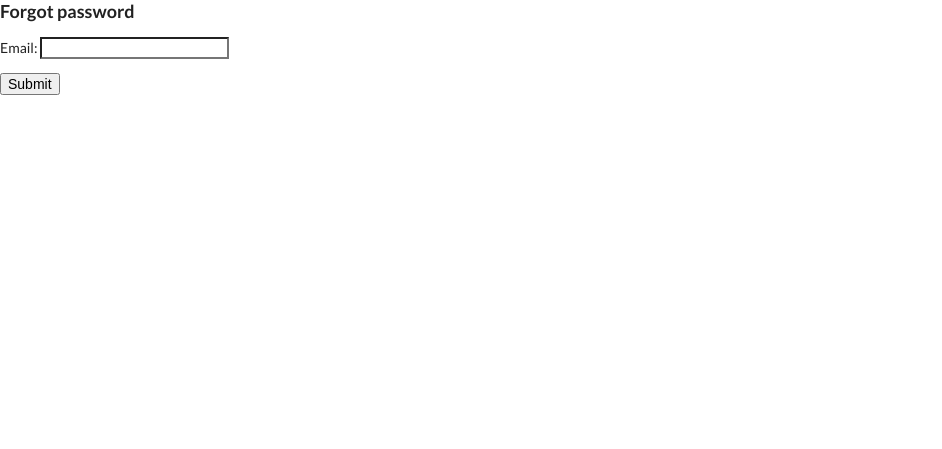
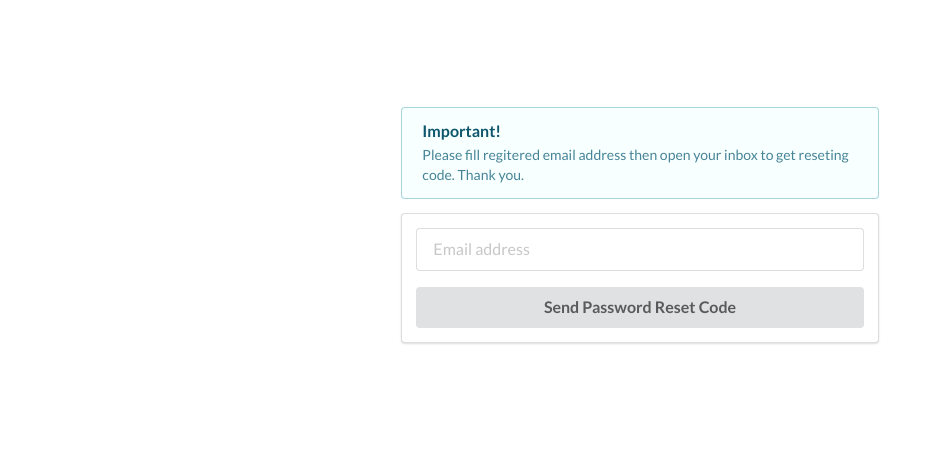
Before and after one commit to cursecan/ppob_multipay_v2, a Django app: page /reset-password/ in a window 1280 px wide. Shown: the top 449 px of the page, without its empty margins (0-942 px from the left). Run offline with Django 3.2, Linux system fonts and the light colour scheme; some libraries are stand-ins or nearby versions.

Commit message:
Styling password reset view

```diff
--- a/templates/registration/password_reset_email.html
+++ b/templates/registration/password_reset_email.html
@@ -1,5 +1,5 @@
 {% autoescape off %}
-To initiate the password reset process for your {{ user.get_username }} TestSite Account,
+To initiate the password reset process for your {{ user.get_username }},
 click the link below:
 
 {{ protocol }}://{{ domain }}{% url 'password_reset_confirm' uidb64=uid token=token %}
@@ -8,5 +8,5 @@ If clicking the link above doesn't work, please copy and paste the URL in a new
 window instead.
 
 Sincerely,
-The TestSite Team
+Warungid.com
 {% endautoescape %}
--- a/templates/registration/password_reset_form.html
+++ b/templates/registration/password_reset_form.html
@@ -1,10 +1,32 @@
 {% extends 'base.html' %}
+{% load widget_tweaks %}
+
+{% block title %}
+Reset Password
+{% endblock %}
 
 {% block content %}
-  <h3>Forgot password</h3>
-  <form method="post">
-    {% csrf_token %}
-    {{ form.as_p }}
-    <button type="submit">Submit</button>
-  </form>
+	<div class="ui vertical basic segment">
+		<div class="ui container">
+			<div class="ui centered middle aligned stackable grid">
+				<div class="row" style="min-height:450px">
+					<div class="seven wide column">
+						<div class="ui info message">
+							<div class="header">Important!</div>
+							<p>Please fill regitered email address then open your inbox to get reseting code. Thank you.</p>
+						</div>
+						<div class="ui segment">
+							<form class="ui large form" method="post">
+								{% csrf_token %}
+								<div class="field">
+									{% render_field form.email placeholder='Email address' %}
+								</div>
+								<button class="ui fluid large button" type="submit">Send Password Reset Code</button>
+							</form>
+						</div>
+					</div>
+				</div>
+			</div>
+		</div>
+	</div>
 {% endblock %}
--- a/templates/registration/password_reset_subject.txt
+++ b/templates/registration/password_reset_subject.txt
@@ -1 +1 @@
-TestSite password reset
+Password Reset
```
Also changed, not shown: templates/registration/password_reset_complete.html (+15 -3 lines), templates/registration/password_reset_confirm.html (+31 -2 lines), templates/registration/password_reset_done.html (+16 -0 lines), userprofile/admin.py (+7 -1 lines).
